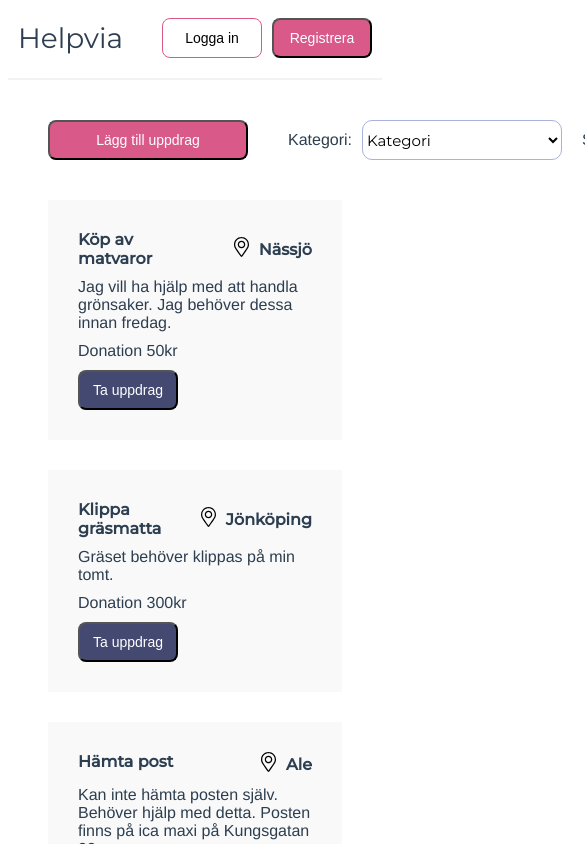
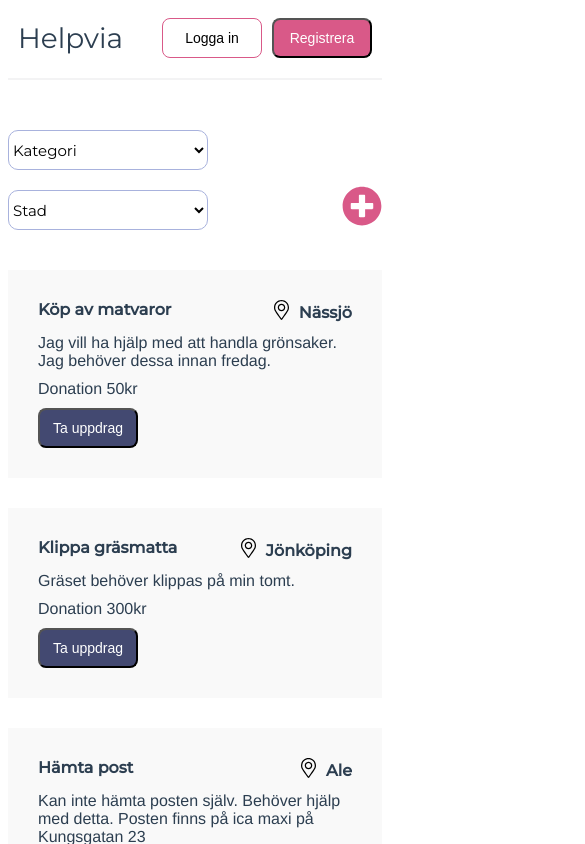
Before and after one commit to SamuelGustafsson/helpvia-client, a Vue app: page / in a window 390 px wide. Both pictures are taken after a click on the button "Visa uppdrag". Shown: the top 844 px of the page, 585 px wide, since content can reach past the window. Built offline with nearby package versions, Linux system fonts and the light colour scheme.

Commit message:
responsive layout and confirm missions

```diff
--- a/src/components/addMissionCard.vue
+++ b/src/components/addMissionCard.vue
@@ -43,7 +43,12 @@
           />
         </div>
         <div class="input-field-button">
-          <hButton text="Lägg till uppdrag" color="pink" size="large" />
+          <hButton
+            text="Lägg till uppdrag"
+            color="pink"
+            size="large"
+            @onClick="addMission"
+          />
         </div>
       </div>
     </div>
@@ -55,6 +60,8 @@ import hButton from "../components/elements/hButton.vue";
 import hInput from "../components/elements/hInput.vue";
 import hTextArea from "../components/elements/hTextArea.vue";
 import municipalities from "../lib/municipalities.json";
+import missionList from "../lib/missionList.json";
+
 export default {
   name: "addMissionCard",
   components: {
@@ -76,7 +83,8 @@ export default {
       selectedMunicipality: null,
       phoneNumber: null,
       freeText: null,
-      donation: null
+      donation: null,
+      missionList
     };
   },
   computed: {
@@ -94,9 +102,12 @@ export default {
       this.selectedCategory = this.categories.find(a => a.value === event);
     },
     onChangeMunicipality(event) {
-      this.selectedMunicipality = event;
+      this.selectedMunicipality = this.municipalityOptions.find(
+        a => a.value === event
+      );
     },
     onInputPhone(value) {
+      console.log("phone", value);
       this.phoneNumber = value;
     },
     onInputFreeText(value) {
@@ -104,6 +115,17 @@ export default {
     },
     onInputDonation(value) {
       this.donation = value;
+    },
+    addMission() {
+      console.log("selectedMunicipality");
+      /* const missionObject = {
+        category: this.selectedCategory.id,
+        phone: this.phoneNumber,
+        municipality: this.selectedMunicipality.value,
+        donation: this.donation,
+        freeText: this.freeText,
+        status: "CREATED_MISSION"
+      };*/
     }
   }
 };
--- /dev/null
+++ b/src/components/confirmTakeMission.vue
@@ -0,0 +1,103 @@
+<template>
+  <div class="confirm-mission-holder ">
+    <h3>
+      Du har valt att ta uppdraget
+    </h3>
+    <div class="mission-card">
+      <div class="mission-card-item">
+        <span class="category-label"
+          >{{ mapCategory(takenMission.category) }}
+        </span>
+        <span class="Municipality-label">
+          <div class="location-icon-image">
+            <img :src="locationIcon" width="15px" />
+          </div>
+
+          {{ takenMission.municipality }}
+        </span>
+      </div>
+      <div>
+        {{ takenMission.freeText }}
+      </div>
+
+      <div><span class="label">Donation </span>{{ takenMission.donation }}</div>
+    </div>
+    <div class="button-holder">
+      <hButton text="Bekräfta" color="pink" />
+      <hButton text="Avbryt" color="white" />
+    </div>
+  </div>
+</template>
+<script>
+import hButton from "../components/elements/hButton";
+import locationIcon from "../assets/locationIcon.svg";
+export default {
+  name: "missionList",
+  components: {
+    hButton
+  },
+  props: {
+    takenMission: {
+      type: Object
+    }
+  },
+  data() {
+    return {
+      locationIcon,
+      categories: [
+        { id: "GROCERIES", value: "Köp av matvaror" },
+        { id: "MAIL", value: "Hämta post" },
+        { id: "CUTTHELAWN", value: "Klippa gräsmatta" },
+        { id: "OTHER", value: "Annat" }
+      ]
+    };
+  },
+  methods: {
+    mapCategory(category) {
+      return this.categories.find(a => a.id === category).value;
+    }
+  }
+};
+</script>
+<style lang="scss" scoped>
+.confirm-mission-holder {
+  display: grid;
+  margin: 50px;
+  padding: 20px;
+  border: 1px solid lightgray;
+}
+.mission-card {
+  display: grid;
+  grid-gap: 10px;
+  text-align: left;
+  padding: 30px;
+  background-color: #f9f9f9;
+}
+.mission-card-item {
+  display: grid;
+  grid-template-columns: 1fr 1fr;
+}
+.category-label {
+  font-family: Montserrat;
+  font-weight: 600;
+}
+.Municipality-label {
+  display: grid;
+  align-items: center;
+  grid-template-columns: 1fr max-content;
+  grid-gap: 10px;
+  font-family: Montserrat;
+  font-weight: 600;
+  text-align: right;
+}
+.location-icon-image {
+  align-items: right;
+}
+.button-holder {
+  padding-top: 20px;
+  display: grid;
+  grid-template-columns: max-content max-content;
+  grid-gap: 20px;
+  justify-content: center;
+}
+</style>
--- a/src/components/elements/hInput.vue
+++ b/src/components/elements/hInput.vue
@@ -28,7 +28,7 @@ export default {
   },
   methods: {
     onInput(input) {
-      this.$emit("onChange", input);
+      this.$emit("onInput", input);
     }
   }
 };
--- a/src/components/elements/hTextArea.vue
+++ b/src/components/elements/hTextArea.vue
@@ -22,7 +22,7 @@ export default {
   },
   methods: {
     onInput(input) {
-      this.$emit("onChange", input);
+      this.$emit("onInput", input);
     }
   }
 };
--- a/src/components/missionList.vue
+++ b/src/components/missionList.vue
@@ -1,12 +1,15 @@
 <template>
-  <div class="mission-holder">
+  <div>
+    <div v-if="!takenMission" class="mission-holder">
       <div
-      v-for="(mission, index) in missionListParsed"
+        v-for="(mission, index) in missionListNotTakenMissions"
         :key="index"
         class="mission-card"
       >
         <div class="mission-card-item">
-        <span class="category-label">{{ mapCategory(mission.category) }} </span>
+          <span class="category-label"
+            >{{ mapCategory(mission.category) }}
+          </span>
           <span class="Municipality-label">
             <div class="location-icon-image">
               <img :src="locationIcon" width="15px" />
@@ -21,8 +24,18 @@
 
         <div><span class="label">Donation </span>{{ mission.donation }}</div>
         <div class="mission-card-item">
-        <hButton text="Ta uppdrag" color="dusk" size="small"> </hButton>
+          <hButton
+            text="Ta uppdrag"
+            color="dusk"
+            size="small"
+            @onClick="takeMission(mission)"
+          >
+          </hButton>
         </div>
+      </div>
+    </div>
+    <div v-else>
+      <confirmTakeMission :takenMission="takenMission" />
     </div>
   </div>
 </template>
@@ -30,10 +43,12 @@
 import missionList from "./../lib/missionList.json";
 import hButton from "../components/elements/hButton";
 import locationIcon from "../assets/locationIcon.svg";
+import confirmTakeMission from "../components/confirmTakeMission.vue";
 export default {
   name: "missionList",
   components: {
-    hButton
+    hButton,
+    confirmTakeMission
   },
   props: {
     filterCategory: {
@@ -49,6 +64,7 @@ export default {
     return {
       locationIcon,
       missionList,
+      takenMission: null,
       categories: [
         { id: "GROCERIES", value: "Köp av matvaror" },
         { id: "MAIL", value: "Hämta post" },
@@ -71,15 +87,20 @@ export default {
           )
         : this.missionList;
     },
-    missionListParsed() {
-      return this.missionListParsedByCategory.filter(
+    missionListNotTakenMissions() {
+      return this.missionListParsedByCategory
+        .filter(
           value => -1 !== this.missionListParsedByMunicipality.indexOf(value)
-      );
+        )
+        .filter(a => a.status === "MISSION_CREATED");
     }
   },
   methods: {
     mapCategory(category) {
       return this.categories.find(a => a.id === category).value;
+    },
+    takeMission(mission) {
+      this.takenMission = mission;
     }
   }
 };
--- a/src/components/missions.vue
+++ b/src/components/missions.vue
@@ -2,18 +2,21 @@
   <div class="page-holder">
     <div class="button-holder">
       <div class="add-mission-holder">
+        <div class="mobile-add-button">
+          <img :src="plusCircleSolid" width="40px;" />
+        </div>
+        <div class="desktop-add-button">
           <hButton
             text="Lägg till uppdrag"
             color="pink"
             @onClick="expandAddMission = !expandAddMission"
           />
         </div>
+      </div>
 
       <div class="filter-items">
         <div class="filter-item">
-          <span class="filter-text">
-            Kategori:
-          </span>
+          <span class="filter-text"> Filtrera: </span>
           <hDropdown
             label="Kategori"
             :items="categories"
@@ -21,9 +24,7 @@
           />
         </div>
         <div class="filter-item">
-          <span class="filter-text">
-            Stad:
-          </span>
+          <span class="filter-text"> Filtrera: </span>
           <hDropdown
             label="Stad"
             :items="municipalityOptions"
@@ -47,6 +48,7 @@ import hButton from "../components/elements/hButton.vue";
 import missionList from "../components/missionList.vue";
 import addMissionCard from "../components/addMissionCard.vue";
 import municipalities from "../lib/municipalities.json";
+import plusCircleSolid from "../assets/plus-circle-solid.svg";
 export default {
   name: "missions",
   components: {
@@ -66,7 +68,8 @@ export default {
       selectedCategory: null,
       selectedMunicipality: null,
       expandAddMission: false,
-      municipalities
+      municipalities,
+      plusCircleSolid
     };
   },
   computed: {
@@ -93,16 +96,31 @@ export default {
 </script>
 <style lang="scss" scoped>
 .page-holder {
+  padding-top: 10px;
+  @media screen and (min-width: 480px) {
     padding: 40px;
   }
+}
 .button-holder {
+  padding-top: 40px;
   display: grid;
+  grid-template-columns: 1fr 1fr;
+  grid-gap: 10px;
+  @media screen and (min-width: 480px) {
     grid-template-columns: max-content 1fr;
     grid-gap: 40px;
   }
+}
 .add-mission-holder {
   display: grid;
+  justify-content: end;
+  order: 2;
+  align-items: end;
+  @media screen and (min-width: 480px) {
+    border-bottom: none;
     justify-content: start;
+    order: 1;
+  }
 }
 .filter-holder {
   display: grid;
@@ -112,17 +130,42 @@ export default {
 .filter-text {
   display: grid;
   align-items: center;
+  display: none;
+  @media screen and (min-width: 480px) {
+  }
 }
 .filter-items {
   display: grid;
-  grid-template-columns: max-content max-content;
+  grid-template-columns: 1fr;
   grid-gap: 20px;
   justify-content: end;
+  order: 1;
+  @media screen and (min-width: 480px) {
+    grid-template-columns: max-content max-content;
+    order: 2;
+  }
 }
 .filter-item {
   display: grid;
-  grid-template-columns: max-content max-content;
+
+  grid-template-columns: max-content 1fr;
   grid-gap: 10px;
   text-align: left;
+  @media screen and (min-width: 480px) {
+    grid-gap: 10px;
+    grid-template-columns: max-content max-content;
+  }
+}
+.mobile-add-button {
+  display: block;
+  @media screen and (min-width: 750px) {
+    display: none;
+  }
+}
+.desktop-add-button {
+  display: none;
+  @media screen and (min-width: 750px) {
+    display: block;
+  }
 }
 </style>
--- a/src/lib/missionList.json
+++ b/src/lib/missionList.json
@@ -5,7 +5,8 @@
     "phone": "0701234567",
     "municipality": "Nässjö",
     "donation": "50kr",
-    "freeText": "Jag vill ha hjälp med att handla grönsaker. Jag behöver dessa innan fredag."
+    "freeText": "Jag vill ha hjälp med att handla grönsaker. Jag behöver dessa innan fredag.",
+    "status": "MISSION_CREATED"
   },
   {
     "id": "2",
@@ -13,7 +14,8 @@
     "phone": "0701234567",
     "municipality": "Jönköping",
     "donation": "300kr",
-    "freeText": "Gräset behöver klippas på min tomt."
+    "freeText": "Gräset behöver klippas på min tomt.",
+    "status": "MISSION_CREATED"
   },
   {
     "id": "3",
@@ -21,7 +23,8 @@
     "phone": "0701234567",
     "municipality": "Ale",
     "donation": "100kr",
-    "freeText": "Kan inte hämta posten själv. Behöver hjälp med detta. Posten finns på ica maxi på Kungsgatan 23"
+    "freeText": "Kan inte hämta posten själv. Behöver hjälp med detta. Posten finns på ica maxi på Kungsgatan 23",
+    "status": "MISSION_CREATED"
   },
   {
     "id": "4",
@@ -29,7 +32,8 @@
     "phone": "0701234567",
     "municipality": "Eksjö",
     "donation": "0kr",
-    "freeText": "Behöver hämta paket på schenkers ombud på Trädgatan 4"
+    "freeText": "Behöver hämta paket på schenkers ombud på Trädgatan 4",
+    "status": "MISSION_CREATED"
   },
   {
     "id": "5",
@@ -37,7 +41,8 @@
     "phone": "0701234567",
     "municipality": "Gotland",
     "donation": "500kr",
-    "freeText": "Storhandling. Har inköpslista."
+    "freeText": "Storhandling. Har inköpslista.",
+    "status": "MISSION_CREATED"
   },
   {
     "id": "6",
@@ -45,6 +50,7 @@
     "phone": "0701234567",
     "municipality": "Jönköping",
     "donation": "100kr",
-    "freeText": "Behöver städartiklar från ica"
+    "freeText": "Behöver städartiklar från ica",
+    "status": "MISSION_CREATED"
   }
 ]
```
Also changed, not shown: src/components/startpage.vue (+13 -3 lines), src/assets/plus-circle-solid.svg (added). Lines whose indentation alone changed are shown as unchanged.
